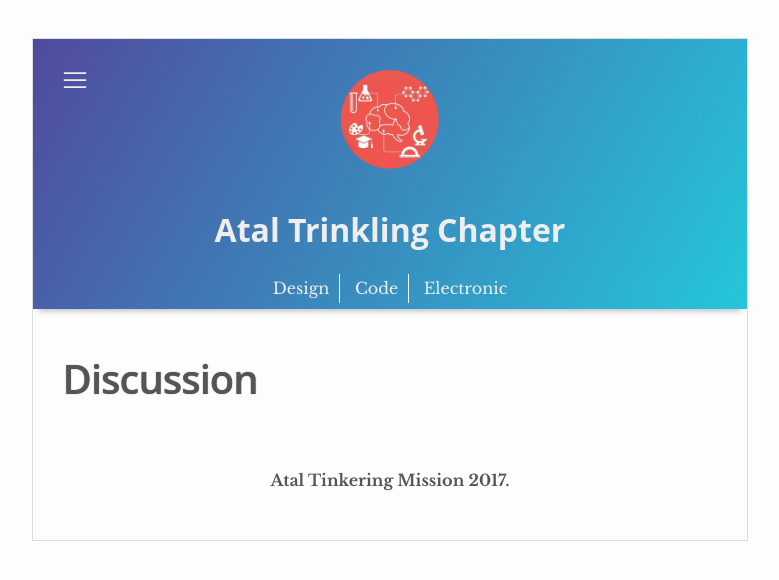
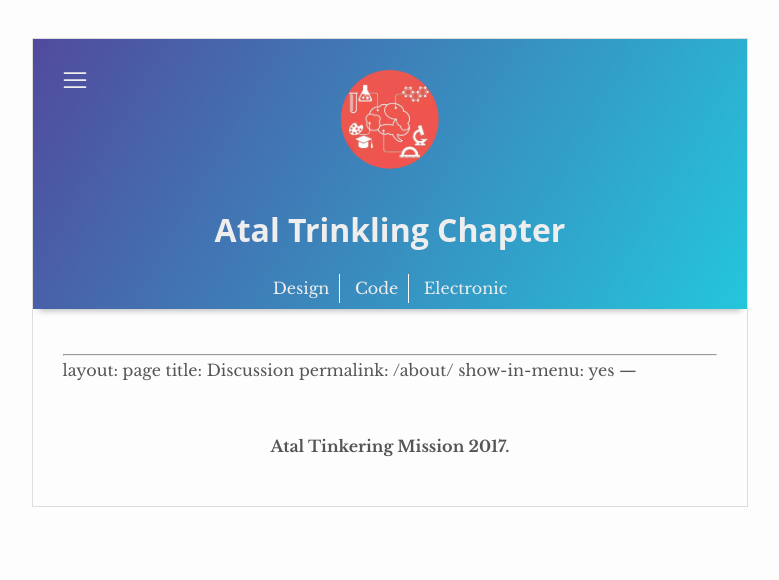
Before and after one commit to yugn27/atel, a Jekyll site: the page built from _pages/disq.md, in a window 1280 px wide. Shown: the top 580 px of the page, without its empty margins (250-1029 px from the left). Built offline with Jekyll 4.4.1, drawn with Linux system fonts in a browser that asks for light colours; our own code applies the rules of GitHub Pages for plain Markdown files; part of the change alters nothing that is shown.

```diff
--- a/_pages/disq.md
+++ b/_pages/disq.md
@@ -1,4 +1,4 @@
----
+ ---
 layout: page
 title: Discussion
 permalink: /about/
@@ -6,7 +6,7 @@ show-in-menu: yes
 ---
 
 <div id="disqus_thread"></div>
-<script>
+<script defer>
 
 /**
 *  RECOMMENDED CONFIGURATION VARIABLES: EDIT AND UNCOMMENT THE SECTION BELOW TO INSERT DYNAMIC VALUES FROM YOUR PLATFORM OR CMS.
```
